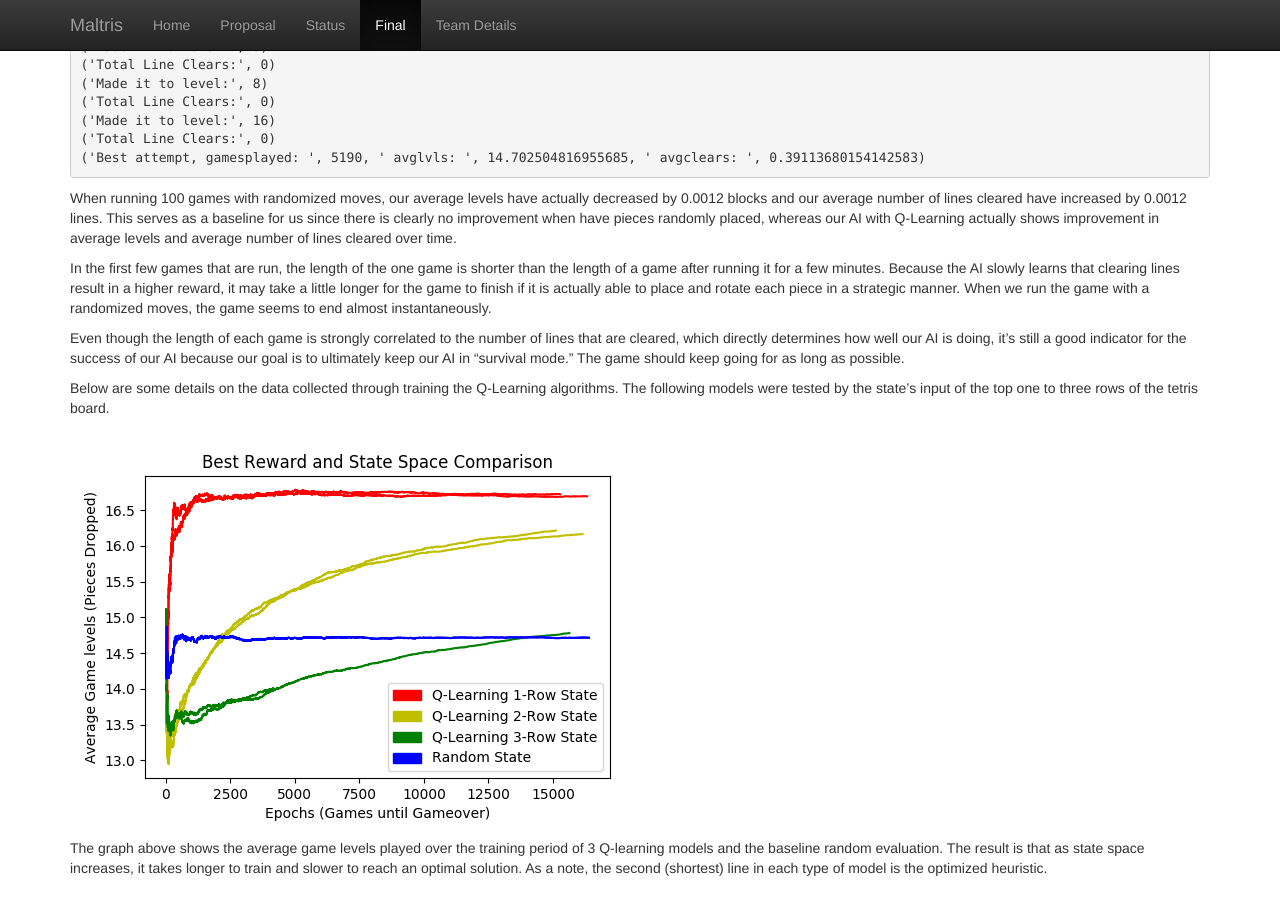
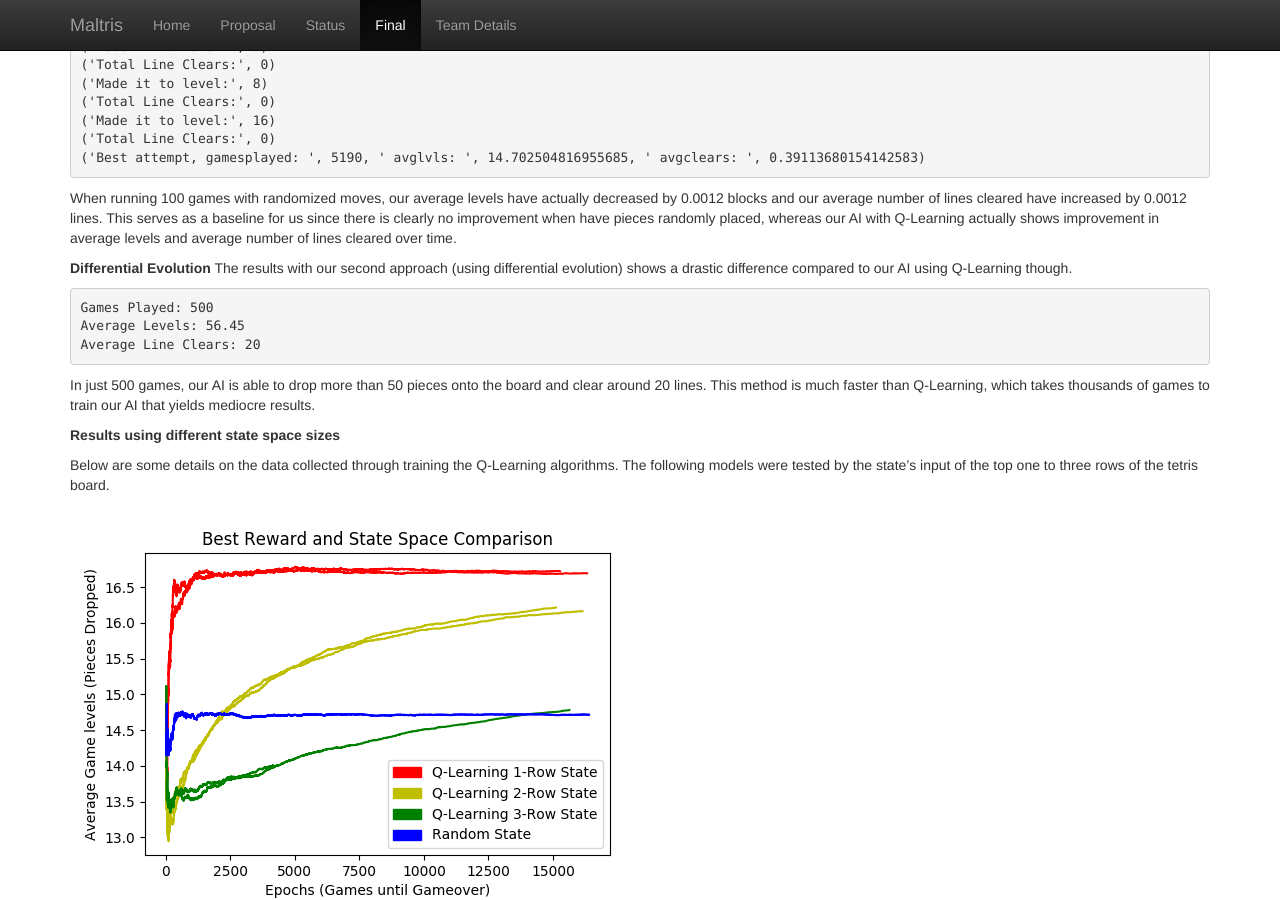
Before and after one commit to julia-tong/Maltris, a Jekyll site: the page built from docs/final.md, in a window 1280 px wide and 900 px high, scrolled down 3016 px. Built offline with Jekyll 4.4.1, drawn with Linux system fonts in a browser that asks for light colours; some of the changed text lies outside the part shown.

Commit message:
updated evaluation section

```diff
--- a/docs/final.md
+++ b/docs/final.md
@@ -15,8 +15,10 @@ Since we've created a tetris board, we will take in the current state of the boa
 
 ## Approaches
 
+**Randomized moves**
 Our baseline that we're comparing our AI to is simply generating a random orientation and placement for the incoming piece. Some advantages of this approach is that it takes less time and calculations to generate the next action. However, there are many disadvantages because it results in poor decisions (it doesn't really know how to make a "good" decision in this case) and it doesn't improve over time. Ultimately, it is not sufficient to complete our goal.
 
+**Q-Learning**
 Our first approach for our AI is to use Q-Learning. Our implementation of updating the q-table is similar to the implementation used in assignment 2, where tau represents the state to update, S represents the states, A represents the actions for state S, R represents the rewards for actions A, and T represents the terminating state. Our agent selects an action that is optimal for each state. Then evaluates the board to retrieve the reward and observes the new state. This will result in the highest long-term reward. In our case, the more lines our AI is able to clear, the higher the reward will be.
 
     def update_q_table(self, tau, S, A, R, T):
@@ -39,6 +41,7 @@ To calculate the reward for each game, we currently have a reward map, where inc
 
 Comparing our AI to our baseline, our AI certainly has more calculations (to determine the score of the board and decide which action to take) and requires more data (such as the q-table). However, the results from using Q-Learning are much better than our baseline because we can observe our AI clearing more lines from the board over time and it actually shows improvement, which is ultimately what we're trying to achieve.
 
+**Differential Evolution**
 For our second approach, we decided to take a step further by using Differential Evolution. The idea behind this is to have an initial population with the scoring heuristic. Then each individual of that initial population will have to try and achieve the maximum level. There will be a select number of these individuals that are the surviving population. Then the surviving population has a chance for mutation to happen, which produces improved results (such as reaching higher levels and clearing more lines).
 
     def choose_action(self, possible_actions, weights):
@@ -121,9 +124,16 @@ We can observe here that just after 100 games are played using Q-Learning, our a
 
 When running 100 games with randomized moves, our average levels have actually decreased by 0.0012 blocks and our average number of lines cleared have increased by 0.0012 lines. This serves as a baseline for us since there is clearly no improvement when have pieces randomly placed, whereas our AI with Q-Learning actually shows improvement in average levels and average number of lines cleared over time.
 
-In the first few games that are run, the length of the one game is shorter than the length of a game after running it for a few minutes. Because the AI slowly learns that clearing lines result in a higher reward, it may take a little longer for the game to finish if it is actually able to place and rotate each piece in a strategic manner. When we run the game with a randomized moves, the game seems to end almost instantaneously.
+**Differential Evolution**
+The results with our second approach (using differential evolution) shows a drastic difference compared to our AI using Q-Learning though.
 
-Even though the length of each game is strongly correlated to the number of lines that are cleared, which directly determines how well our AI is doing, it's still a good indicator for the success of our AI because our goal is to ultimately keep our AI in "survival mode." The game should keep going for as long as possible.
+    Games Played: 500
+    Average Levels: 56.45
+    Average Line Clears: 20
+
+In just 500 games, our AI is able to drop more than 50 pieces onto the board and clear around 20 lines. This method is much faster than Q-Learning, which takes thousands of games to train our AI that yields mediocre results.
+
+**Results using different state space sizes**
 
 Below are some details on the data collected through training the Q-Learning algorithms.  The following models were tested by the state's input of the top one to three rows of the tetris board.
 
```
